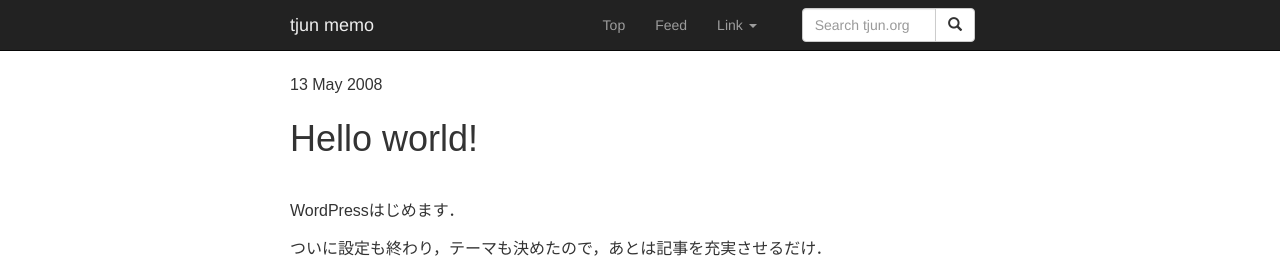
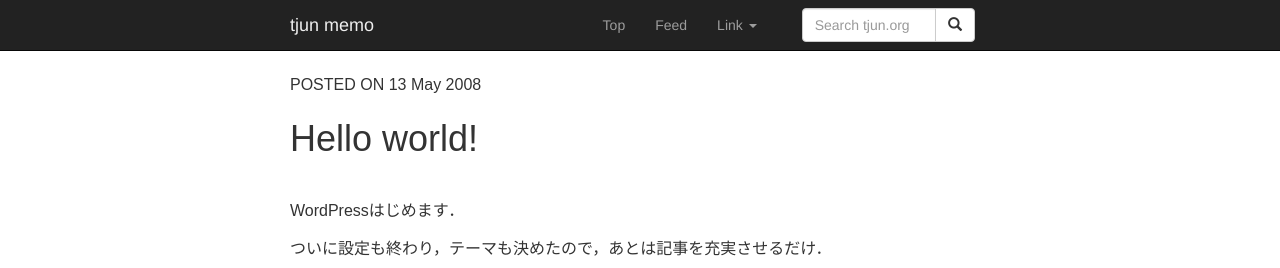
Before and after one commit to tjun/myblog, a Jekyll site: the page built from _posts/2008-05-13-hello-world.markdown, in a window 1280 px wide. Shown: the top 268 px of the page. Built offline with Jekyll 4.4.1, drawn with Linux system fonts in a browser that asks for light colours; nearby versions of some CDN libraries; Markdown is read by kramdown in place of the engine named in the settings; comment, search, counter and statistics services are not loaded.

Commit message:
update date format

```diff
--- a/_layouts/post.html
+++ b/_layouts/post.html
@@ -34,9 +34,8 @@
 
   <div class="container">
     <div id="main">
-      <span>{{ page.date | date_to_string }}</span><br />
+      <span class="date">POSTED ON {{ page.date | date_to_string }}</span><br />
       <h1>{{ page.title }}</h1>
-
       <br />
       {{ content }}
 
--- a/index.html
+++ b/index.html
@@ -5,6 +5,6 @@
 
   <ul class="article-list">
     {% for post in site.posts limit:10 %}
-    <li><a href="{{ post.url }}">{{ post.title }}</a></li>
+    <li><span class="date">{{ post.date | date_to_string }}</span>  <a href="{{ post.url }}">{{ post.title }}</a> </li>
     {% endfor %}
   </ul>
```
